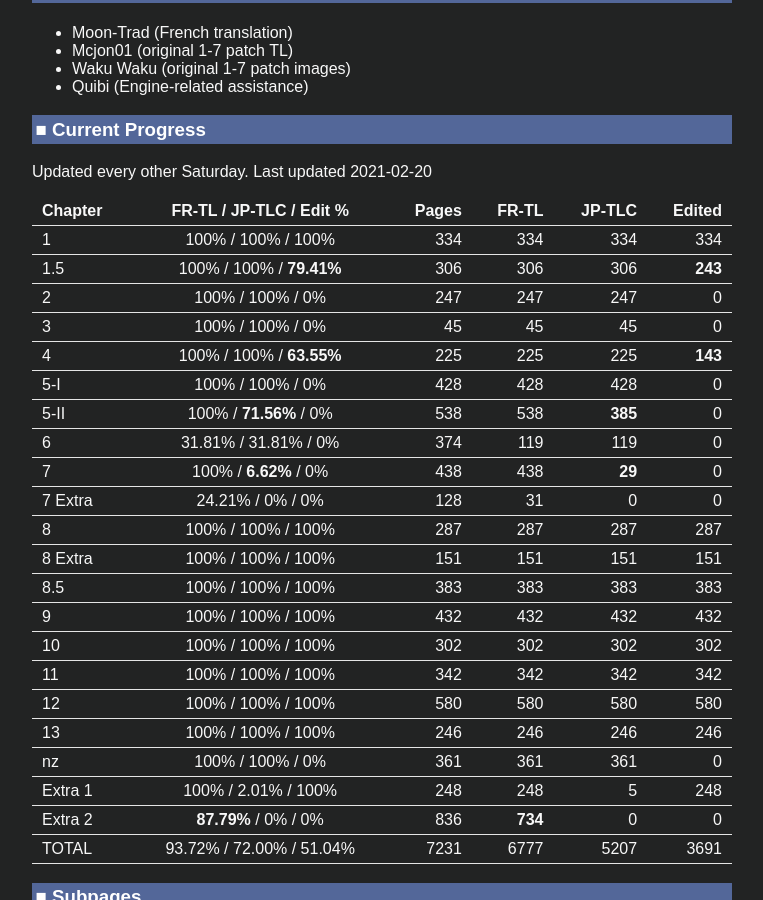
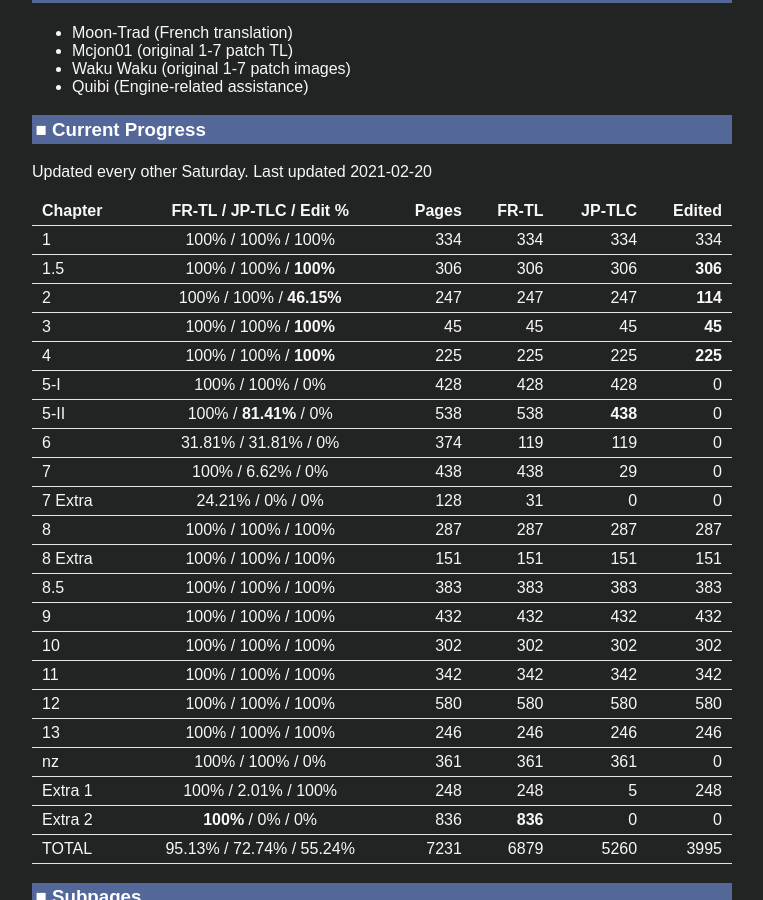
Before and after one commit to Hollow-Moon/Hollow-Moon.github.io, a Jekyll site: the page built from wohn-tl/index.md, in a window 1280 px wide and 900 px high, scrolled down 2966 px. Shown: the whole window, without its empty margins (258-1021 px from the left). Built offline with Jekyll 4.4.1, drawn with Linux system fonts in a browser that asks for light colours.

Commit message:
Update index.md

```diff
--- a/wohn-tl/index.md
+++ b/wohn-tl/index.md
@@ -91,14 +91,14 @@ Updated every other Saturday. Last updated 2021-02-20
 | Chapter  | FR-TL / JP-TLC / Edit %  | Pages   | FR-TL  | JP-TLC | Edited |
 | -------- |:------------------------:| -------:| ------:| ------:| ------:|
 | 1        | 100% / 100% / 100%       | 334     | 334    | 334    | 334    |
-| 1.5      | 100% / 100% / **79.41%**     | 306     | 306    | 306    | **243**    |
-| 2        | 100% / 100% / 0%         | 247     | 247    | 247    | 0      |
-| 3        | 100% / 100% / 0%         | 45      | 45     | 45     | 0      |
-| 4        | 100% / 100% / **63.55%**     | 225     | 225    | 225    | **143**    |
+| 1.5      | 100% / 100% / **100%**     | 306     | 306    | 306    | **306**    |
+| 2        | 100% / 100% / **46.15%**     | 247     | 247    | 247    | **114**    |
+| 3        | 100% / 100% / **100%**         | 45      | 45     | 45     | **45**      |
+| 4        | 100% / 100% / **100%**     | 225     | 225    | 225    | **225**    |
 | 5-I      | 100% / 100% / 0%         | 428     | 428    | 428    | 0      |
-| 5-II     | 100% / **71.56%** / 0%       | 538     | 538    | **385**    | 0      |
+| 5-II     | 100% / **81.41%** / 0%       | 538     | 538    | **438**    | 0      |
 | 6        | 31.81% / 31.81% / 0%     | 374     | 119    | 119    | 0      |
-| 7        | 100% / **6.62%** / 0%        | 438     | 438    | **29**     | 0      |
+| 7        | 100% / 6.62% / 0%        | 438     | 438    | 29     | 0      |
 | 7 Extra  | 24.21% / 0% / 0%         | 128     | 31     | 0      | 0      |
 | 8        | 100% / 100% / 100%       | 287     | 287    | 287    | 287    |
 | 8 Extra  | 100% / 100% / 100%       | 151     | 151    | 151    | 151    |
@@ -110,8 +110,8 @@ Updated every other Saturday. Last updated 2021-02-20
 | 13       | 100% / 100% / 100%       | 246     | 246    | 246    | 246    |
 | nz       | 100% / 100% / 0%         | 361     | 361    | 361    | 0      |
 | Extra 1  | 100% / 2.01% / 100%      | 248     | 248    | 5      | 248    |
-| Extra 2  | **87.79%** / 0% / 0%         | 836     | **734**    | 0      | 0      |
-| TOTAL    | 93.72% / 72.00% / 51.04% | 7231    | 6777   | 5207   | 3691   |
+| Extra 2  | **100%** / 0% / 0%         | 836     | **836**    | 0      | 0      |
+| TOTAL    | 95.13% / 72.74% / 55.24% | 7231    | 6879   | 5260   | 3995   |
 
 ### Subpages
 * [Frequently asked questions](faq/)
```
